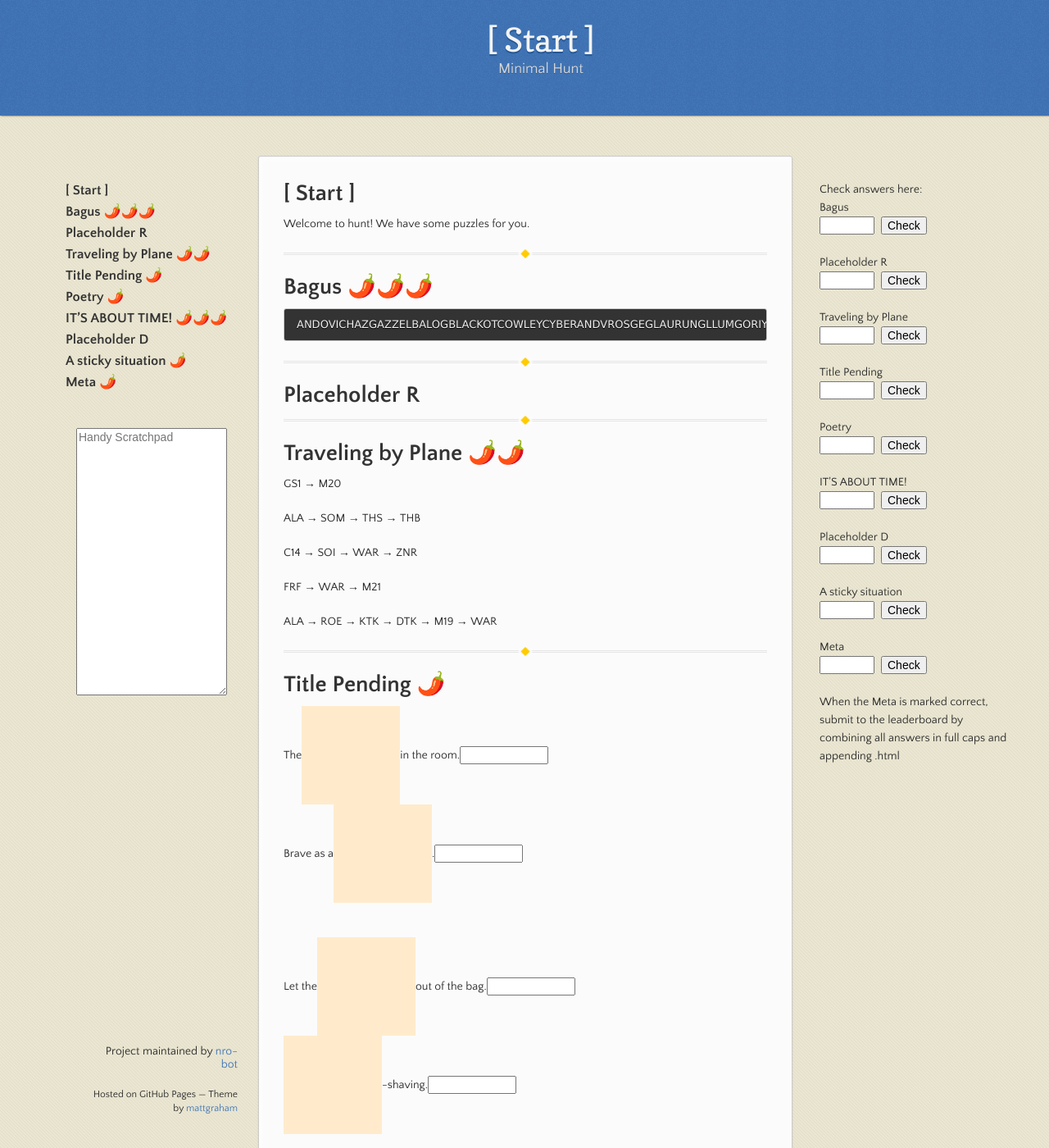
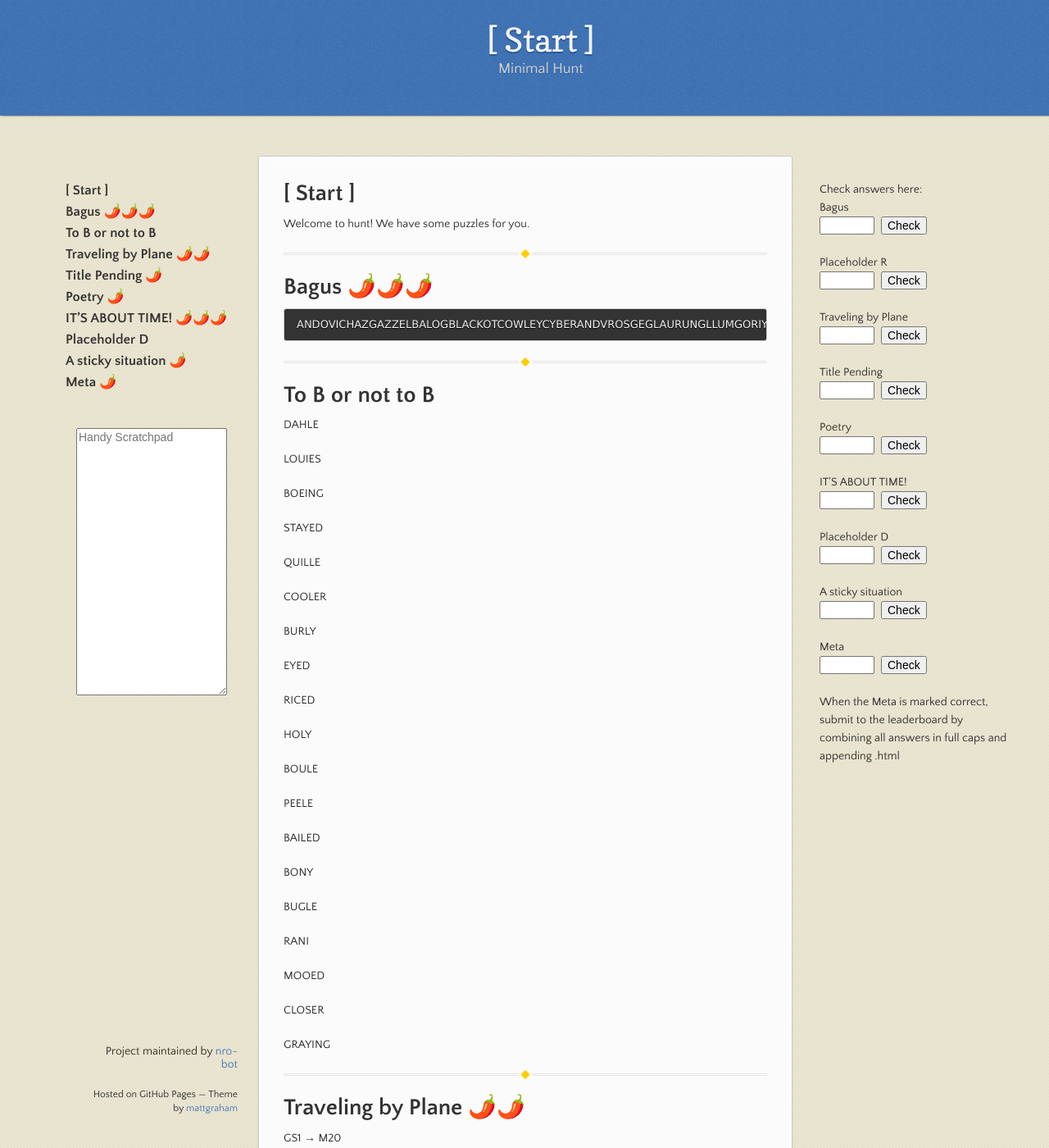
Before and after one commit to nro-bot/aprilhunt, a Jekyll site: the page built from Welcome to mini hunt!.md, in a window 1280 px wide and 1400 px high. Shown: the whole window at 82% size. Built offline with Jekyll 4.4.1, drawn with Linux system fonts in a browser that asks for light colours; our own code applies the rules of GitHub Pages for plain Markdown files.

Commit message:
Added To B or not to B
Added Dwilson's puzzle, whose answer has to do with "To Be"

```diff
--- a/Welcome to mini hunt!.md
+++ b/Welcome to mini hunt!.md
@@ -24,7 +24,45 @@ ANDOVICHAZGAZZELBALOGBLACKOTCOWLEYCYBERANDVROSGEGLAURUNGLLUMGORIYLIZZARDLMIALUIF
 
 * * *
 
-# Placeholder R
+# To B or not to B
+
+DAHLE
+
+LOUIES
+
+BOEING
+
+STAYED
+
+QUILLE
+
+COOLER
+
+BURLY
+
+EYED
+
+RICED
+
+HOLY
+
+BOULE
+
+PEELE
+
+BAILED
+
+BONY
+
+BUGLE
+
+RANI
+
+MOOED
+
+CLOSER
+
+GRAYING
 
 * * *
 
```
